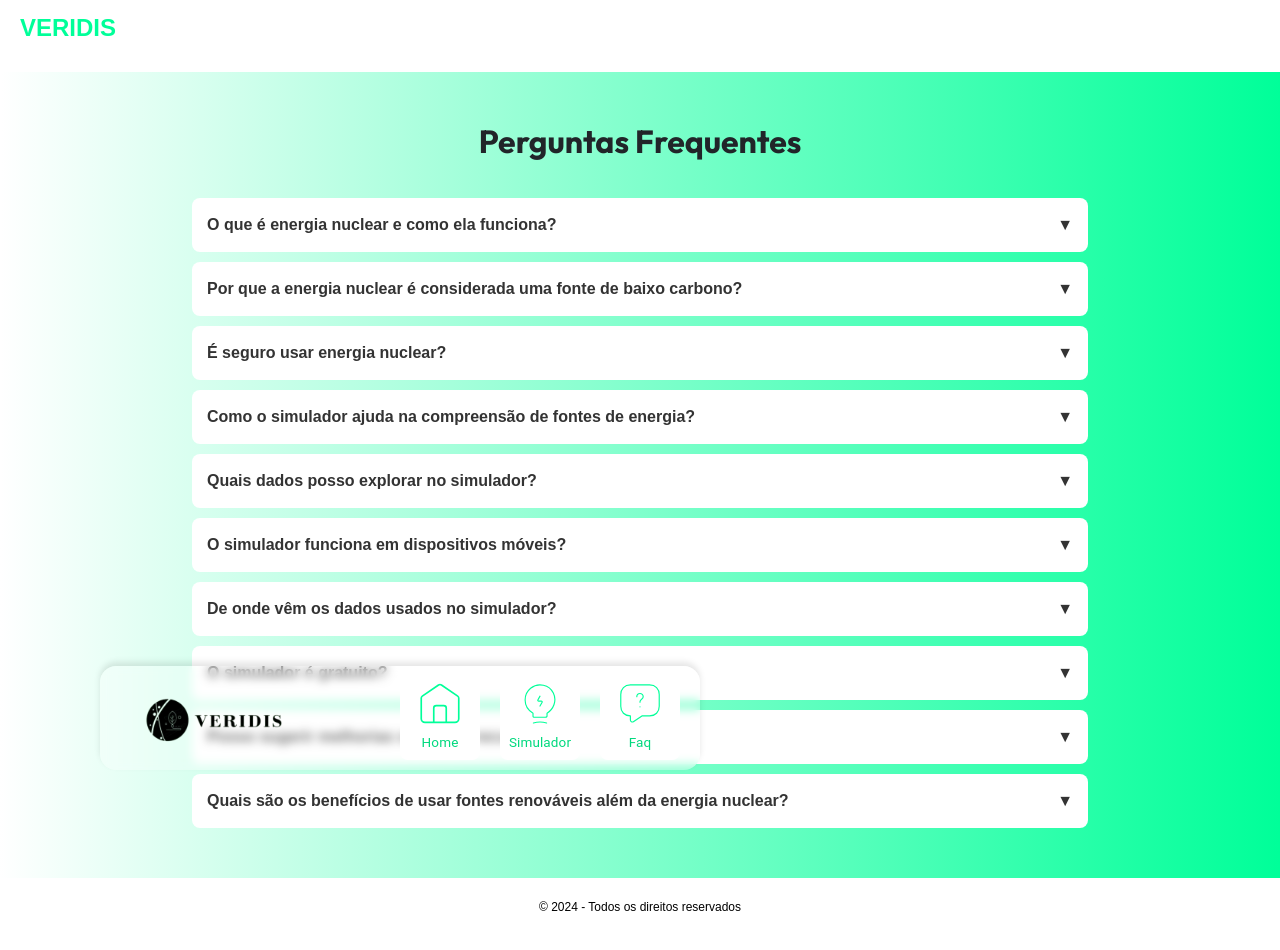
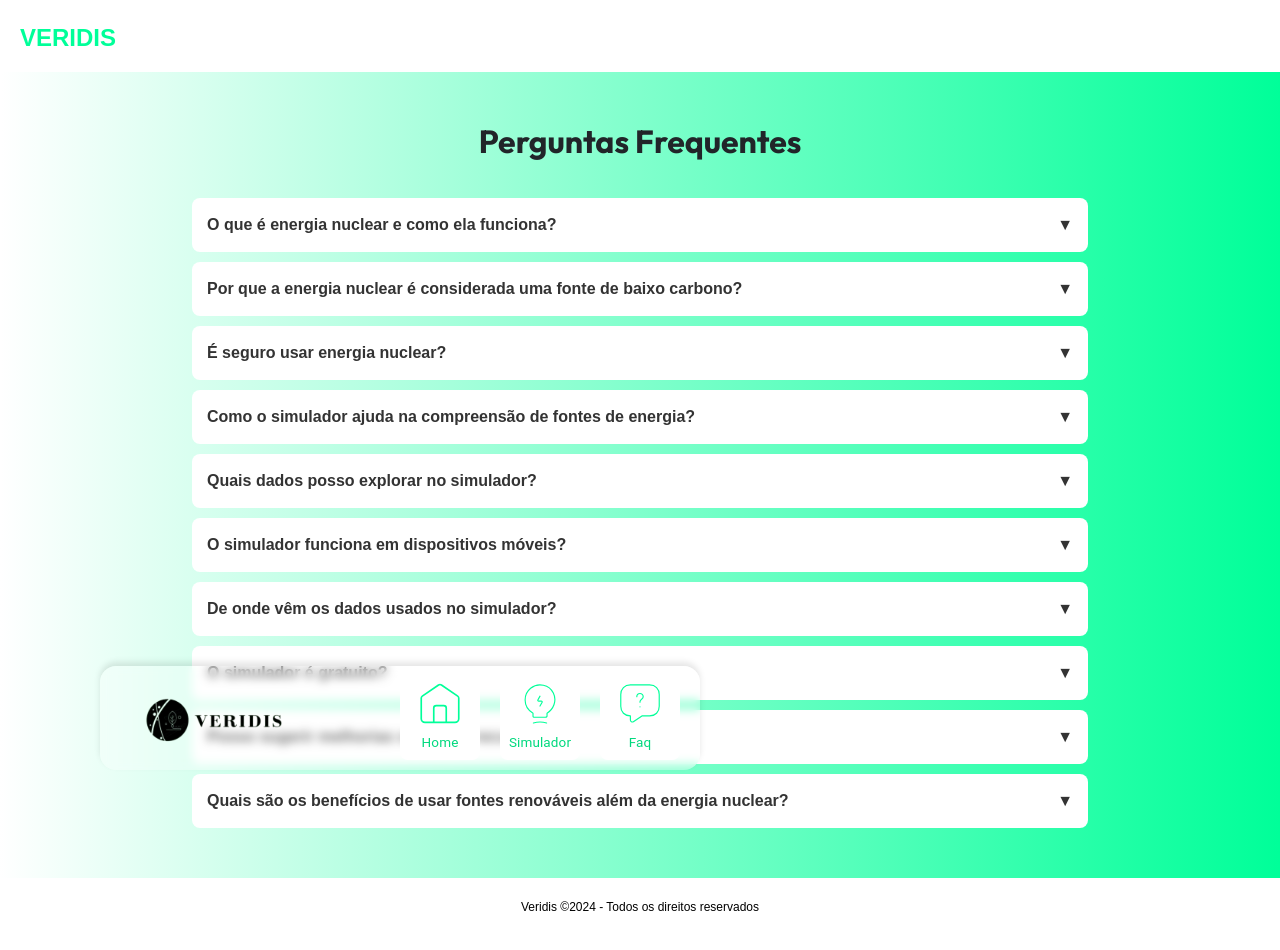
Before and after one commit to GuiDecker/Global-Solution-2-FIAP, a React (Vite) app: page /faq in a window 1280 px wide. Built offline with nearby package versions, Linux system fonts and the light colour scheme.

Commit message:
almost last adds

```diff
--- a/src/routes/faq/index.jsx
+++ b/src/routes/faq/index.jsx
@@ -2,9 +2,11 @@ import React, { useState } from "react";
 import styled from "styled-components";
 
 const FAQContainer = styled.div`
+  margin: 0;
+  padding: 0;
+  box-sizing: border-box;
   font-family: "Roboto", sans-serif;
   background: linear-gradient(to bottom, #fff, #a2f3a2);
-  // min-height: 100vh;
 
   /* Header */
   h1, h2, h3, h4, h5, h6 {
@@ -15,13 +17,13 @@ const FAQContainer = styled.div`
   }
 `;
 
-const Header = styled.div`
+const Header = styled.header`
   text-align: center;
   margin-bottom: 20px;
 `;
-const LogoHeader = styled.header`
+const LogoHeader = styled.div`
     width: 100%;
-    padding: 10px 20px;
+    padding: 20px 20px 0;
     display: flex;
     // justify-content: center;
     align-items: center;
@@ -49,6 +51,7 @@ const FAQContent = styled.div`
 `;
 
 const FAQItem = styled.div`
+
   width: 100%;
   background: white;
   // border: 1px solid #d9d9d9;
@@ -83,7 +86,7 @@ const Footer = styled.footer`
   // margin-top: 30px;
   text-align: center;
   background: #fff;
-  padding: 20px;
+  padding: 20px 0 10px;
   color: black;
   font-size: 12px;
 `;
@@ -152,7 +155,9 @@ const FAQ = () => {
   return (
     <FAQContainer>
       <LogoHeader>
+        <div>
         <p>VERIDIS</p>
+        </div>
       </ LogoHeader>
       <FAQContent>
       <Header>
@@ -173,7 +178,7 @@ const FAQ = () => {
         ))}
       </FAQContent>
       <Footer>
-        <p>© 2024 - Todos os direitos reservados</p>
+        <p>Veridis ©2024 - Todos os direitos reservados</p>
       </Footer>
     </FAQContainer>
   );
```
